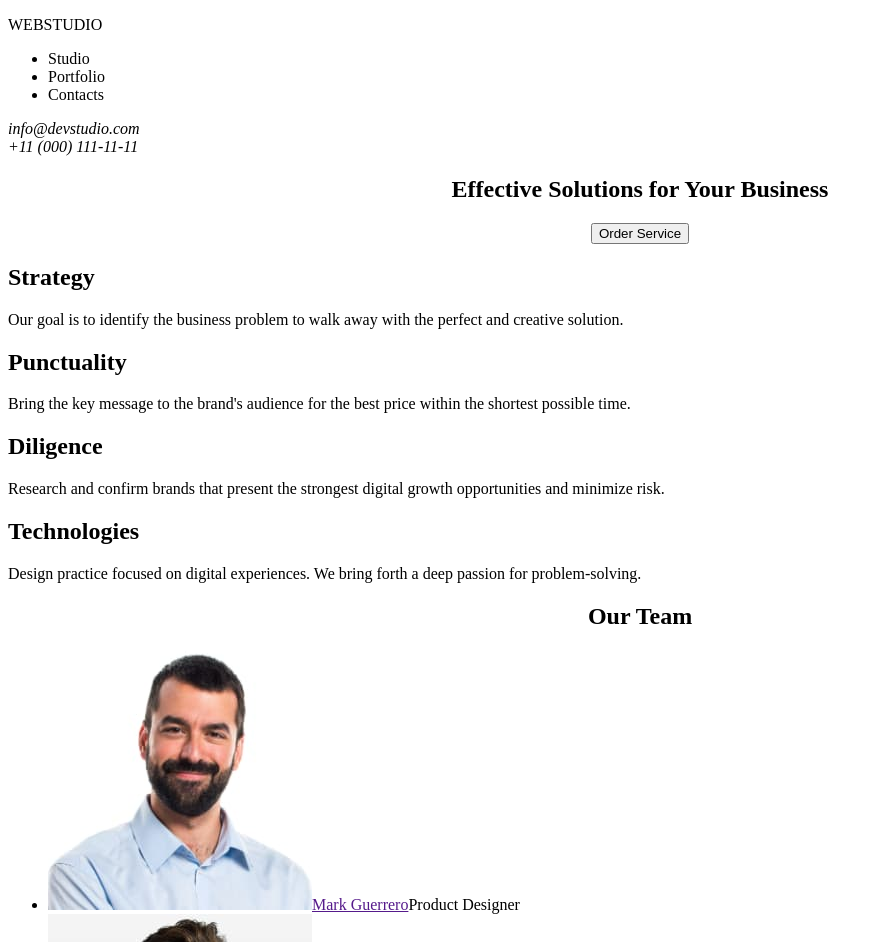
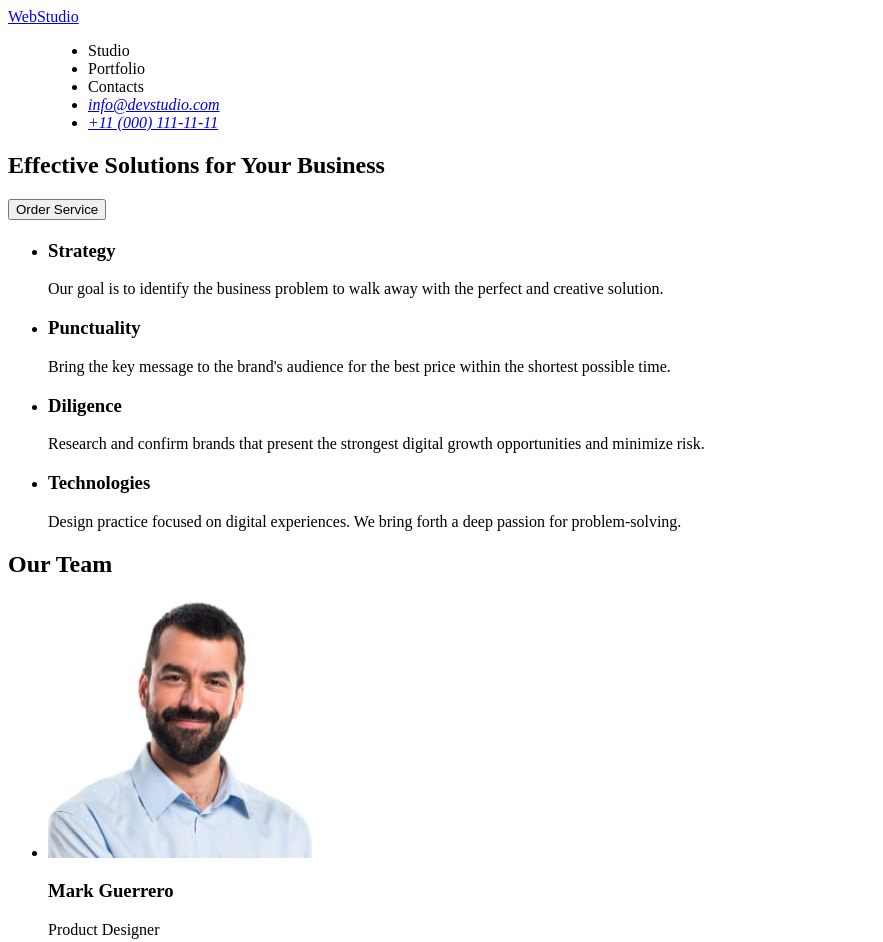
Before and after one commit to Danylo465/goit-markup-hw-01, a plain HTML site: page index.html in a window 1280 px wide. Shown: the top 942 px of the page, without its empty margins (0-883 px from the left). Drawn offline with Linux system fonts and the light colour scheme.

Commit message:
Update index.html

```diff
--- a/index.html
+++ b/index.html
@@ -7,64 +7,56 @@
 </head>
 <body>
     <header>
-        <p>WEBSTUDIO</p>
-        <ul>
+        <nav>
+            <a href="./index.html">WebStudio</a>
+            <menu>
+          <ul>
             <li><a href=""></a>Studio</li>
             <li><a href=""></a>Portfolio</li>
             <li><a href=""></a>Contacts</li>
+
+            <address>
+                <li> <a href="mailto:info@devstudio.com">info@devstudio.com</a></li>
+                <li><a href="tel:+11(000)111-11-11">+11 (000) 111-11-11</a></li>
+            </address>
         </ul>
-            <address>
-                info@devstudio.com
-            </address>
-            <address>
-                +11 (000) 111-11-11
-            </address>
+        </menu>
+        </nav>
     </header>
             <main>
                 <!-- First section -->
              <section>
-                <center>
                     <h1>
                         Effective Solutions
                         for Your Business
                     </h1>
-                    <button>
+                    <button type="button">
                         Order Service
                     </button>
-                </center>
              </section>
              <!-- Second section -->
              <section>
-                <h2>Strategy</h2>
-                    <p>
-                    Our goal is to identify the business problem to walk away with the perfect and creative solution.
-                    </p>
-                <h2>Punctuality</h2>
-                    <p>
-                    Bring the key message to the brand's audience for the best price within the shortest possible time.
-                    </p>
-
-                <h2>Diligence</h2>
-                    <p>
-                    Research and confirm brands that present the strongest digital growth opportunities and minimize risk.
-                    </p>
-
-                <h2>Technologies</h2>
-                    <p>
-                    Design practice focused on digital experiences. We bring forth a deep passion for problem-solving.
-                    </p>
+                <h2></h2>
+                <ul>
+                    <li><h3>Strategy</h3><p>Our goal is to identify the business problem to walk away with the perfect and creative solution.</p></li>
+                    <li><h3>Punctuality</h3><p>Bring the key message to the brand's audience for the best price within the shortest possible time.</p></li>
+                    <li><h3>Diligence</h3><p>Research and confirm brands that present the strongest digital growth opportunities and minimize risk.</p></li>
+                    <li><h3>Technologies</h3><p>Design practice focused on digital experiences. We bring forth a deep passion for problem-solving.</p></li>
+                </ul>
              </section>
              <!-- Third selection -->
-             <center><h2>Our Team</h2></center>
+             <selection>
+             <h2>Our Team</h2>
                           <ul>
-                            <li><a href=""><img src="./img/img.jpg" alt="Mark Guerrero">Mark Guerrero</a>Product Designer</li>
-                            <li><a href=""><img src="./img/img (3).jpg" alt="Tom Ford">Tom Ford</a>Frontend Developer</li>
-                            <li><a href=""><img src="./img/img (1).jpg" alt="Camila Garcia">Camila Garcia</a>Marketing</li>
-                            <li><a href=""><img src="./img/img (2).jpg" alt="Daniel Wilson">Daniel Wilson</a>UI Designer</li>
+                            <li><img width="264" src="./img/img.jpg" alt="Mark Guerrero"><h3>Mark Guerrero</h3> <p>Product Designer</p></li>
+                            <li><img width="264" src="./img/img (3).jpg" alt="Tom Ford"><h3>Tom Ford</h3> <p>Frontend Developer</p></li>
+                            <li><img width="264" src="./img/img (1).jpg" alt="Camila Garcia"><h3>Camila Garcia</h3> <p>Marketing</p></li>
+                            <li><img width="264" src="./img/img (2).jpg" alt="Daniel Wilson"><h3>Daniel Wilson</h3> <p>UI Designer</p></li>
                           </ul>
+            </selection>
             </main>
     <footer>
-        <h2>WEBSTUDIO</h2>
+        <a href="./index.html">WebStudio</a>
         <p>Increase the flow of customers and sales for your business with digital marketing & growth solutions.</p>
     </footer>
 </body>
```
